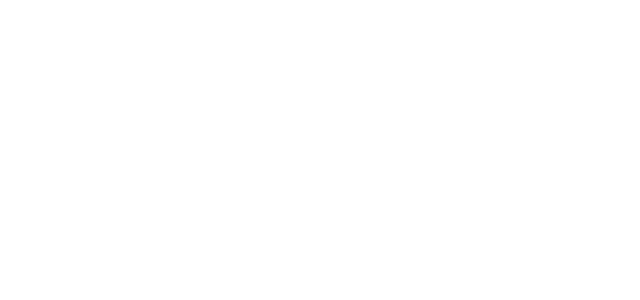
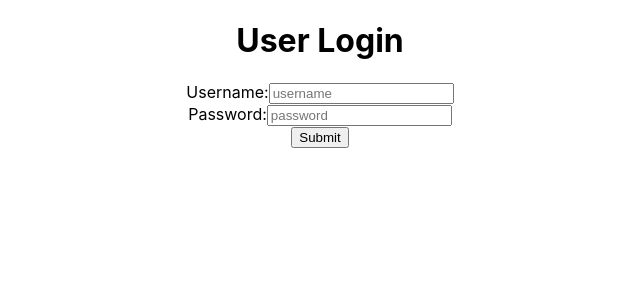
Before and after one commit to juliamachin/tracker-client, a React (Create React App) app: page /login in a window 1280 px wide. Shown: the top 300 px of the page, without its empty margins (320-960 px from the left). Built offline with nearby package versions, Linux system fonts and the light colour scheme.

Commit message:
login component and form created

```diff
--- a/public/index.html
+++ b/public/index.html
@@ -9,7 +9,6 @@
       name="description"
       content="Web site created using create-react-app"
     />
-    <link rel="apple-touch-icon" href="%PUBLIC_URL%/logo192.png" />
     <!--
       manifest.json provides metadata used when your web app is installed on a
       user's mobile device or desktop. See https://developers.google.com/web/fundamentals/web-app-manifest/
--- a/src/App.js
+++ b/src/App.js
@@ -1,9 +1,13 @@
 import './App.css';
+import { Routes, Route } from "react-router-dom";
+import UserLogin from './Components/UserLogin/UserLogin';
 
 function App() {
   return (
     <div className="App">
-
+      <Routes>
+      <Route path="/login" element={<UserLogin />} />
+      </Routes>
     </div>
   );
 }
--- /dev/null
+++ b/src/Components/UserLogin/UserLogin.js
@@ -0,0 +1,26 @@
+// import './App.css';
+import { useRef, useState, useEffect } from "react";
+
+function UserLogin() {
+  const userRef = useRef();
+  const errRef = useRef();
+
+  return (
+    <div className="App">
+      <h1>User Login</h1>
+      <label>
+        Username:
+        <input type="text" placeholder="username" />
+      </label>
+      <br />
+      <label>
+        Password:
+        <input type="password" placeholder="password" />
+      </label>
+      <br />
+      <input type="submit" name="Login" />
+    </div>
+  );
+}
+
+export default UserLogin;
```
Also changed, not shown: src/AuthProvider/AuthProvider.js (deleted, +0 -10 lines), src/logo.svg (deleted).
